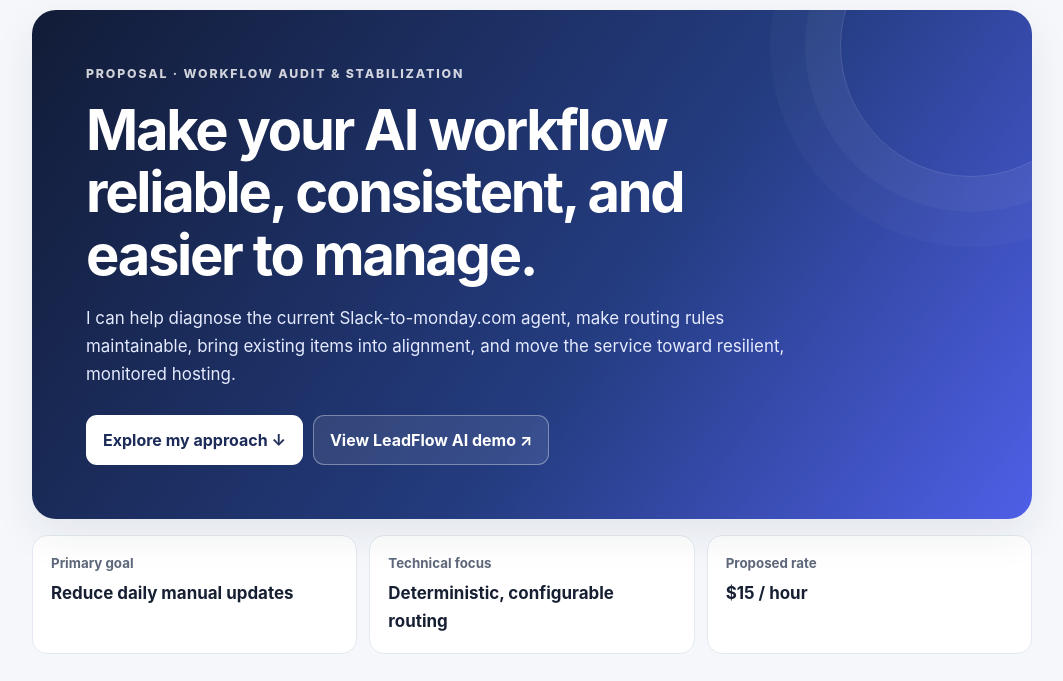
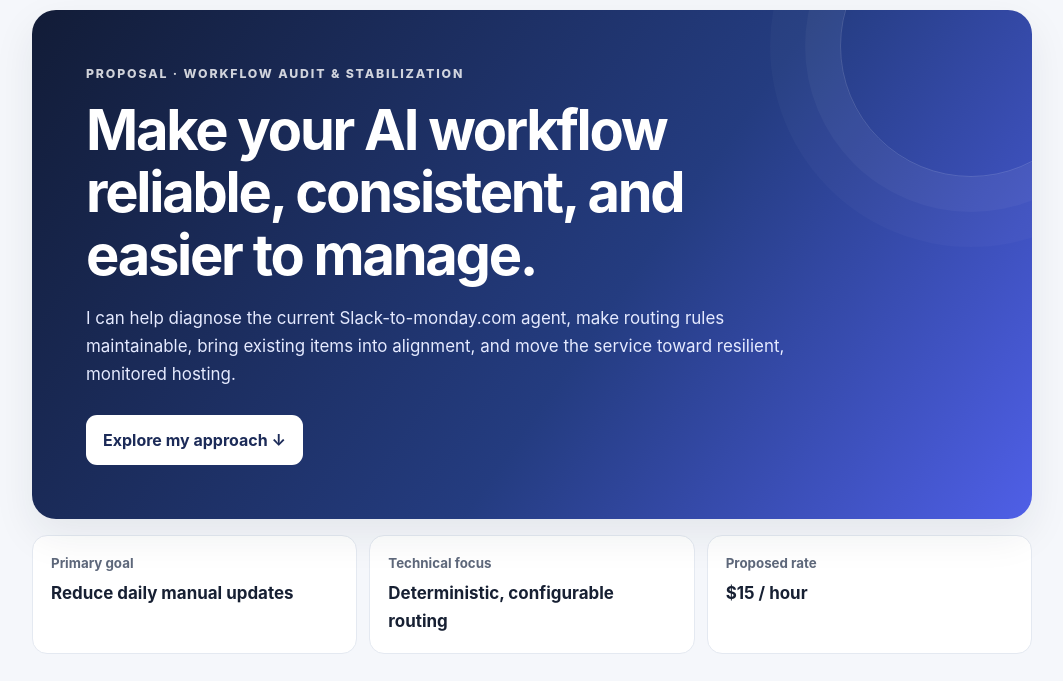
Before and after one commit to Sajjad5037/upwork-proposal, a plain HTML site: page index.html in a window 1280 px wide. Shown: the part 77-758 px from the top of the page, without its empty margins (108-1171 px from the left). Drawn offline with Linux system fonts and the light colour scheme.

Commit message:
Remove LeadFlow AI demo link from index.html
Removed the link to the LeadFlow AI demo from the hero actions section.

```diff
--- a/index.html
+++ b/index.html
@@ -43,7 +43,7 @@
     <p>I can help diagnose the current Slack-to-monday.com agent, make routing rules maintainable, bring existing items into alignment, and move the service toward resilient, monitored hosting.</p>
     <div class="hero-actions">
       <a class="btn" href="#approach">Explore my approach ↓</a>
-      <a class="btn secondary" href="https://leadflow-ai-swart.vercel.app" target="_blank" rel="noopener">View LeadFlow AI demo ↗</a>
+
     </div>
   </header>
 
```
